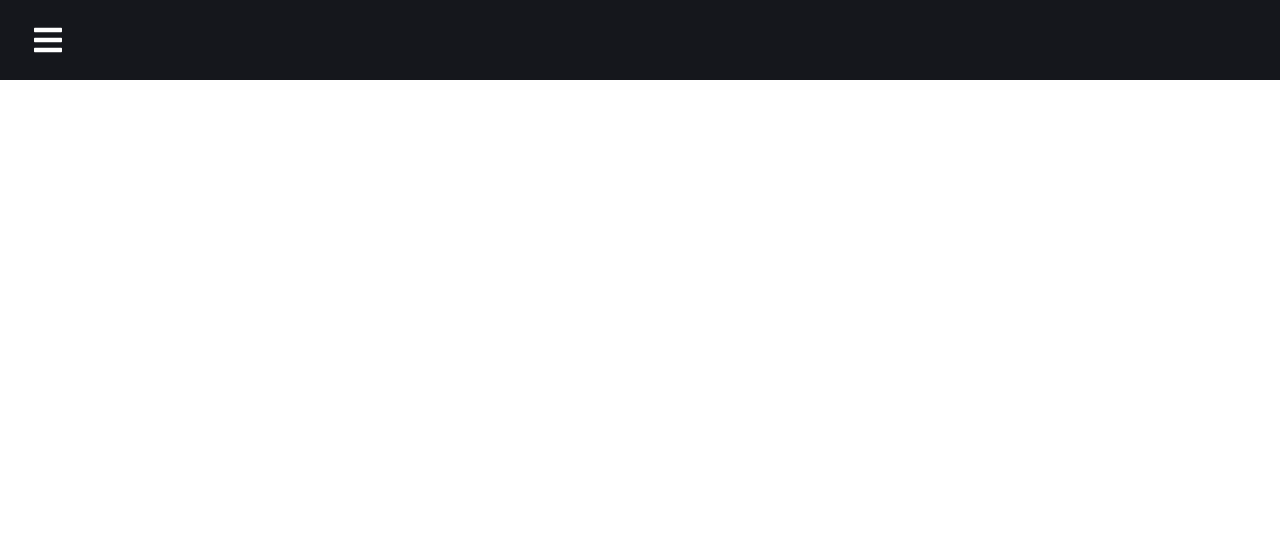
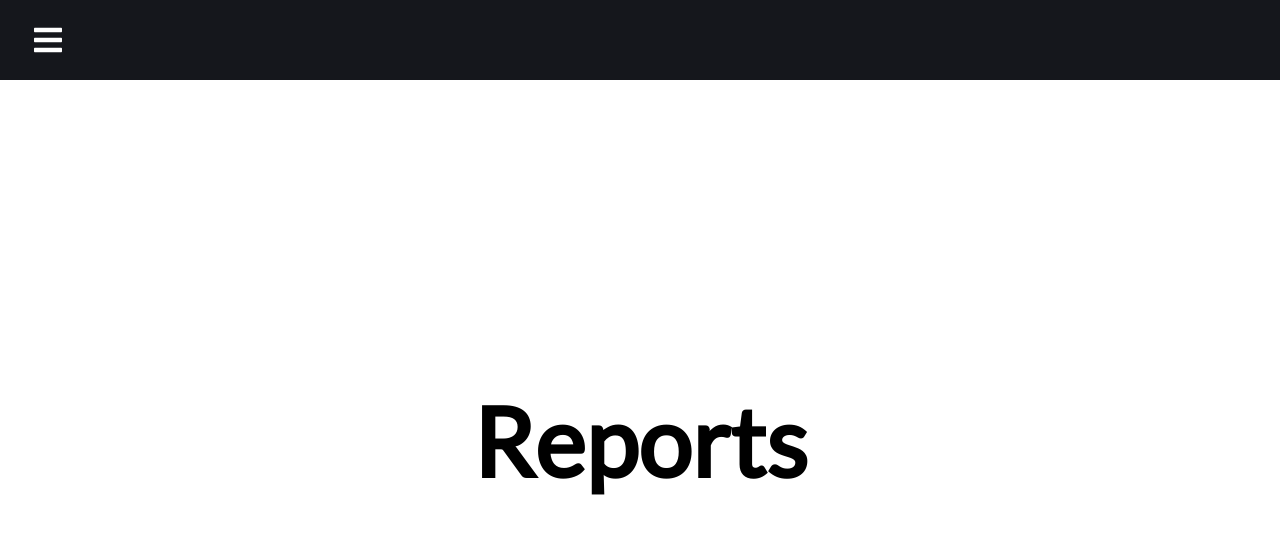
Before and after one commit to IT-HOKO/socialhub, a React (Create React App) app: page /reports in a window 1280 px wide. Shown: the top 534 px of the page. Built offline with nearby package versions, Linux system fonts and the light colour scheme.

Commit message:
Changed Color, Added Submenus

```diff
--- a/src/App.css
+++ b/src/App.css
@@ -1,38 +1,20 @@
-.App {
-  text-align: center;
+@import url('https://fonts.googleapis.com/css2?family=Lato&display=swap');
+
+* {
+  box-sizing: border-box;
+  margin: 0;
+  padding: 0;
+  font-family: 'Lato', sans-serif;
 }
 
-.App-logo {
-  height: 40vmin;
-  pointer-events: none;
-}
-
-@media (prefers-reduced-motion: no-preference) {
-  .App-logo {
-    animation: App-logo-spin infinite 20s linear;
-  }
-}
-
-.App-header {
-  background-color: #282c34;
-  min-height: 100vh;
+.home,
+.reports,
+.products,
+.team,
+.reports {
   display: flex;
-  flex-direction: column;
+  height: 90vh;
   align-items: center;
   justify-content: center;
-  font-size: calc(10px + 2vmin);
-  color: white;
+  font-size: 3rem;
 }
-
-.App-link {
-  color: #61dafb;
-}
-
-@keyframes App-logo-spin {
-  from {
-    transform: rotate(0deg);
-  }
-  to {
-    transform: rotate(360deg);
-  }
-}
--- a/src/App.js
+++ b/src/App.js
@@ -1,12 +1,21 @@
 
 import './App.css';
 import Sidebar from './components/Sidebar';
+import Overview from './pages/Overview';
+import {Reports, ReportsOne, ReportsTwo, ReportsThree} from './pages/Reports'
 import {BrowserRouter as Router, Switch, Route} from 'react-router-dom'
 
 function App() {
   return (
     <Router>
           <Sidebar />
+          <Switch>
+            <Route path="/overview" exact component={Overview} />
+            <Route path="/reports" exact component={Reports} />
+            <Route path="/reports/reports1" exact component={ReportsOne} />
+            <Route path="/reports/reports2" exact component={ReportsTwo} />
+            <Route path="/reports/reports3" exact component={ReportsThree} />
+          </Switch>
     </Router>
 
   );
--- a/src/components/SidebarData.js
+++ b/src/components/SidebarData.js
@@ -25,6 +25,33 @@
         ]
     },
     {
+        title: 'Reports',
+        path: '/reports',
+        icon: <IoIcons.IoIosPaper />,
+        iconClosed: <RiIcons.RiArrowDownSFill />,
+        iconOpened: <RiIcons.RiArrowUpSFill />,
+
+        subNav: [
+          {
+            title: 'Reports',
+            path: '/reports/reports1',
+            icon: <IoIcons.IoIosPaper />,
+            cName: 'sub-nav'
+          },
+          {
+            title: 'Reports 2',
+            path: '/reports/reports2',
+            icon: <IoIcons.IoIosPaper />,
+            cName: 'sub-nav'
+          },
+          {
+            title: 'Reports 3',
+            path: '/reports/reports3',
+            icon: <IoIcons.IoIosPaper />
+          }
+        ]
+      },
+    {
         title: 'Telegram',
         path: '/telegram',
         icon: <AiIcons.AiFillHome />,
--- a/src/components/SubMenu.js
+++ b/src/components/SubMenu.js
@@ -23,7 +23,8 @@
 `;
 
 const SidebarLabel =styled.span`
-margin-left: 16px;
+    margin-left: 16px;
+    color: #fff;
 `;
 
 const DropdownLink = styled(Link)`
--- /dev/null
+++ b/src/pages/Overview.js
@@ -0,0 +1,11 @@
+import React from 'react';
+
+const Overview = () => {
+  return (
+    <div className='home'>
+      <h1>Overview</h1>
+    </div>
+  );
+};
+
+export default Overview;
--- /dev/null
+++ b/src/pages/Reports.js
@@ -0,0 +1,33 @@
+import React from 'react';
+
+export const Reports = () => {
+  return (
+    <div className='reports'>
+      <h1>Reports</h1>
+    </div>
+  );
+};
+
+export const ReportsOne = () => {
+  return (
+    <div className='reports'>
+      <h1>Reports/reports1</h1>
+    </div>
+  );
+};
+
+export const ReportsTwo = () => {
+  return (
+    <div className='reports'>
+      <h1>Reports/reports2</h1>
+    </div>
+  );
+};
+
+export const ReportsThree = () => {
+  return (
+    <div className='reports'>
+      <h1>Reports/reports3</h1>
+    </div>
+  );
+};
```
